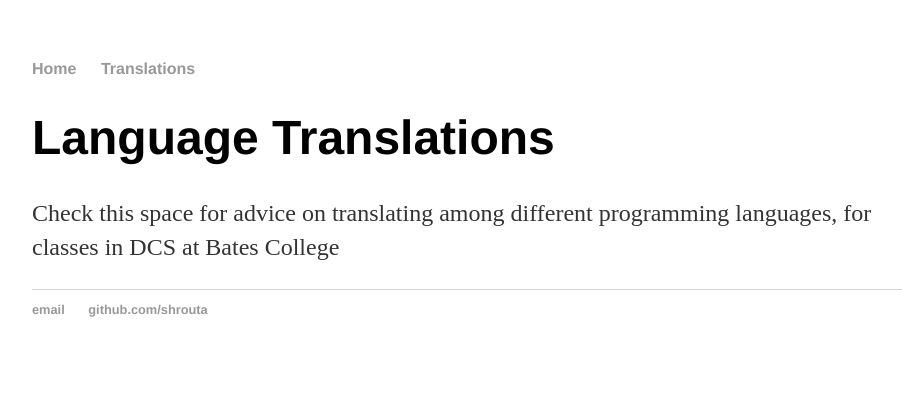
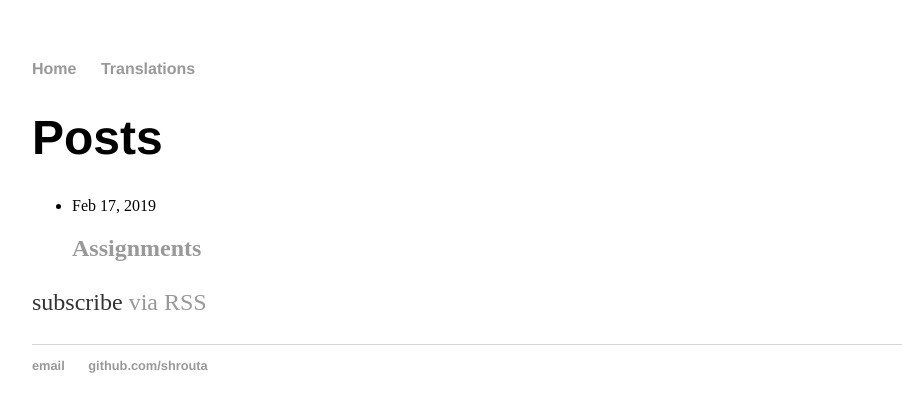
Before and after one commit to shrouta/shrouta.github.io, a Jekyll site: the page built from index.html, in a window 1280 px wide. Shown: the top 412 px of the page, without its empty margins (160-1062 px from the left). Built offline with Jekyll 4.4.1, drawn with Linux system fonts in a browser that asks for light colours.

Commit message:
Update index.html

```diff
--- a/index.html
+++ b/index.html
@@ -2,7 +2,22 @@
 layout: default
 title: DCS Translations
 ---
-<div class="blurb">
-	<h1>Language Translations</h1>
-	<p>Check this space for advice on translating among different programming languages, for classes in DCS at Bates College</p>
-</div><!-- /.blurb -->
+<div class="home">
+
+  <h1 class="page-heading">Posts</h1>
+
+  <ul class="post-list">
+    {% for post in site.posts %}
+      <li>
+        <span class="post-meta">{{ post.date | date: "%b %-d, %Y" }}</span>
+
+        <h2>
+          <a class="post-link" href="{{ post.url | prepend: site.baseurl }}">{{ post.title }}</a>
+        </h2>
+      </li>
+    {% endfor %}
+  </ul>
+
+  <p class="rss-subscribe">subscribe <a href="{{ "/feed.xml" | prepend: site.baseurl }}">via RSS</a></p>
+
+</div>
```
